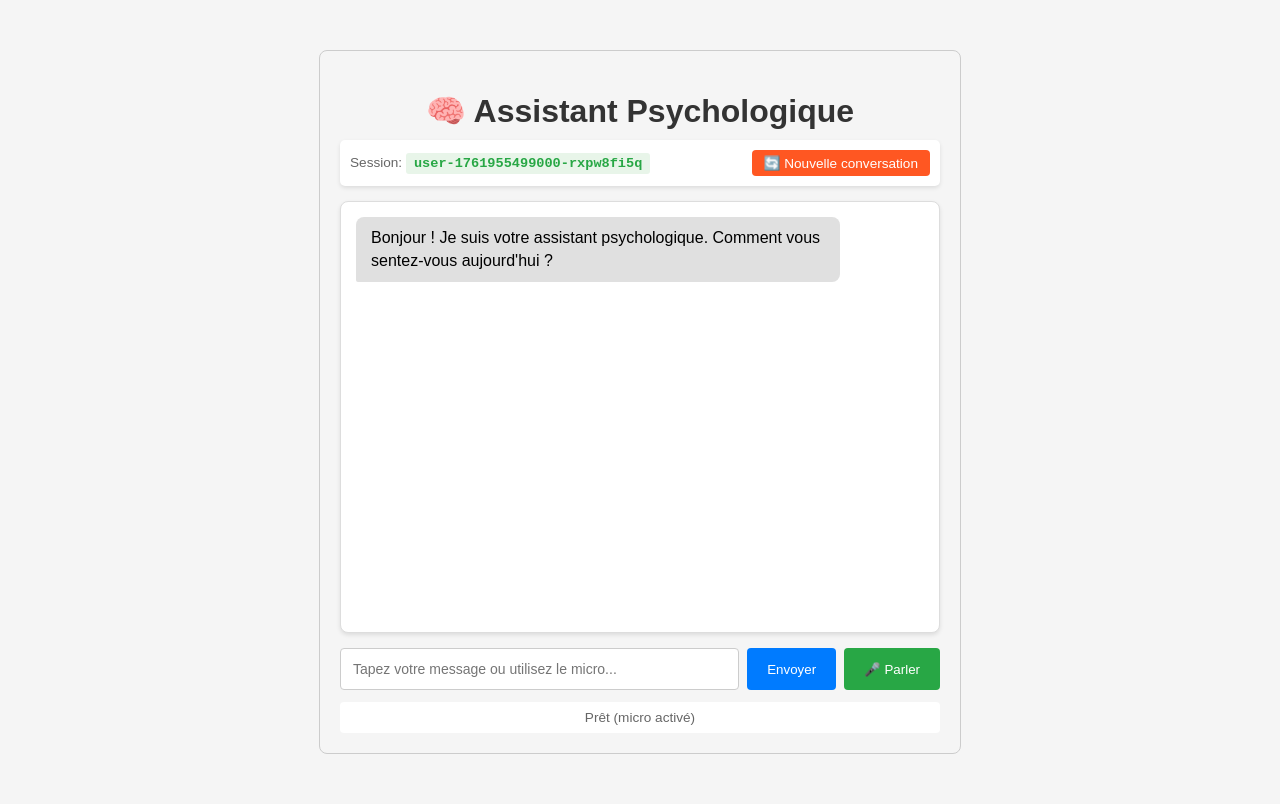
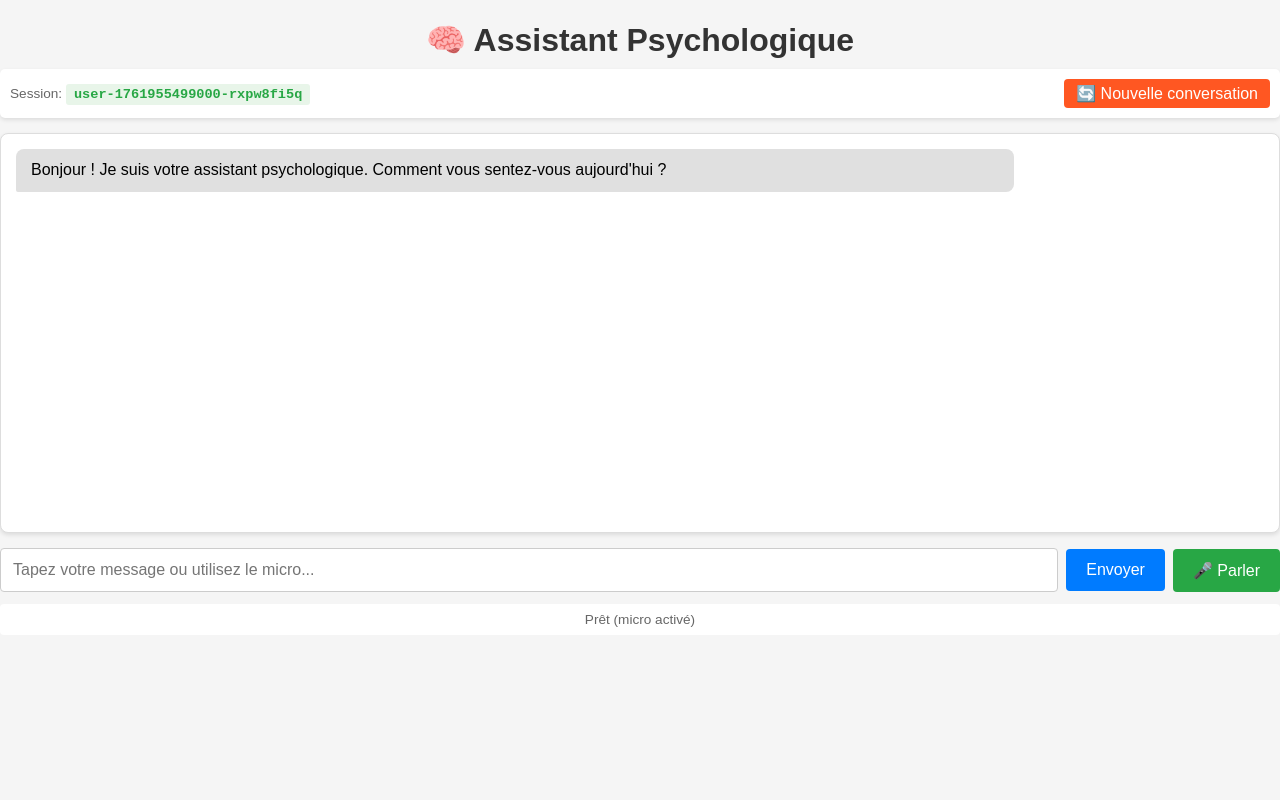
Before and after one commit to FranckBG1/agentic-ia-agent, a Flask app: page / in a window 1280 px wide. After the commit the page ends 627 px from the top, so only its background shows below. Run offline with Flask 3, Linux system fonts and the light colour scheme.

Commit message:
new commit oj js

```diff
--- a/static/css/style.css
+++ b/static/css/style.css
@@ -1,3 +1,122 @@
+/* =========================================================
+   🌐 MODE WEBVIEW MOBILE / APP FLUTTER
+   ========================================================= */
+
+/* Supprime toute marge ou bordure visible pour immersion totale */
+html,
+body {
+  margin: 0 !important;
+  padding: 0 !important;
+  border: none !important;
+  width: 100%;
+  height: 100%;
+  max-width: 100% !important;
+  overflow-x: hidden;
+  background-color: #f5f5f5;
+  font-family: Arial, sans-serif;
+}
+
+/* Supprime le cadre du conteneur principal dans l’app Flutter */
+body {
+  box-shadow: none !important;
+  border: none !important;
+  border-radius: 0 !important;
+  background: #f5f5f5;
+  margin: 0 auto;
+  padding: 10px 15px;
+}
+
+/* Cache le scroll horizontal pour une expérience fluide */
+* {
+  box-sizing: border-box;
+}
+
+/* Plein écran pour la zone de chat */
+#chat-window {
+  height: calc(100vh - 180px);
+  max-height: none;
+  border-radius: 12px;
+  box-shadow: none;
+}
+
+/* Empêche le scroll interne du body pour éviter les saccades */
+body,
+html {
+  overscroll-behavior: contain;
+  -webkit-overflow-scrolling: touch;
+}
+
+/* Force tous les éléments interactifs à s’adapter à l’écran */
+input,
+button,
+textarea {
+  font-size: 16px !important; /* évite le zoom auto sur iOS */
+}
+
+/* Le conteneur principal devient fluide */
+#input-container {
+  display: flex;
+  flex-wrap: nowrap;
+  gap: 6px;
+  width: 100%;
+  align-items: center;
+}
+
+/* Ajustement de la fenêtre de chat pour les petits écrans */
+@media (max-width: 768px) {
+  #chat-window {
+    height: calc(100vh - 160px);
+    padding: 10px;
+  }
+
+  #text-input {
+    font-size: 15px;
+  }
+
+  #send-button,
+  #mic-button {
+    font-size: 14px;
+    padding: 10px 12px;
+  }
+
+  .message {
+    max-width: 95%;
+    font-size: 15px;
+  }
+
+  body {
+    padding: 8px;
+  }
+}
+
+/* =========================================================
+   🎤 MICRO & INDICATEUR VISUEL
+   ========================================================= */
+
+#mic-button {
+  background-color: #28a745;
+  transition: all 0.2s ease;
+}
+
+#mic-button.recording {
+  background-color: #dc3545 !important;
+  animation: pulse-mic 1.5s infinite ease-in-out;
+}
+
+@keyframes pulse-mic {
+  0%,
+  100% {
+    box-shadow: 0 0 0 0 rgba(220, 53, 69, 0.4);
+  }
+  50% {
+    box-shadow: 0 0 15px 5px rgba(220, 53, 69, 0.5);
+  }
+}
+
+/* =========================================================
+   🧩 INTÉGRATION EXISTANTE (Ton CSS original)
+   ========================================================= */
+
 /* --- Layout principal --- */
 body {
   font-family: Arial, sans-serif;
--- a/templates/index.html
+++ b/templates/index.html
@@ -2,7 +2,12 @@
 <html lang="fr">
   <head>
     <meta charset="UTF-8" />
-    <meta name="viewport" content="width=device-width, initial-scale=1.0" />
+
+    <meta
+      name="viewport"
+      content="width=device-width, initial-scale=1, maximum-scale=1, user-scalable=no"
+    />
+
     <title>Assistant Psychologique</title>
     <link rel="stylesheet" href="/static/css/style.css" />
     <link rel="stylesheet" href="/static/css/slots.css" />
```
Also changed, not shown: static/js/speech.js (+36 -49 lines).
